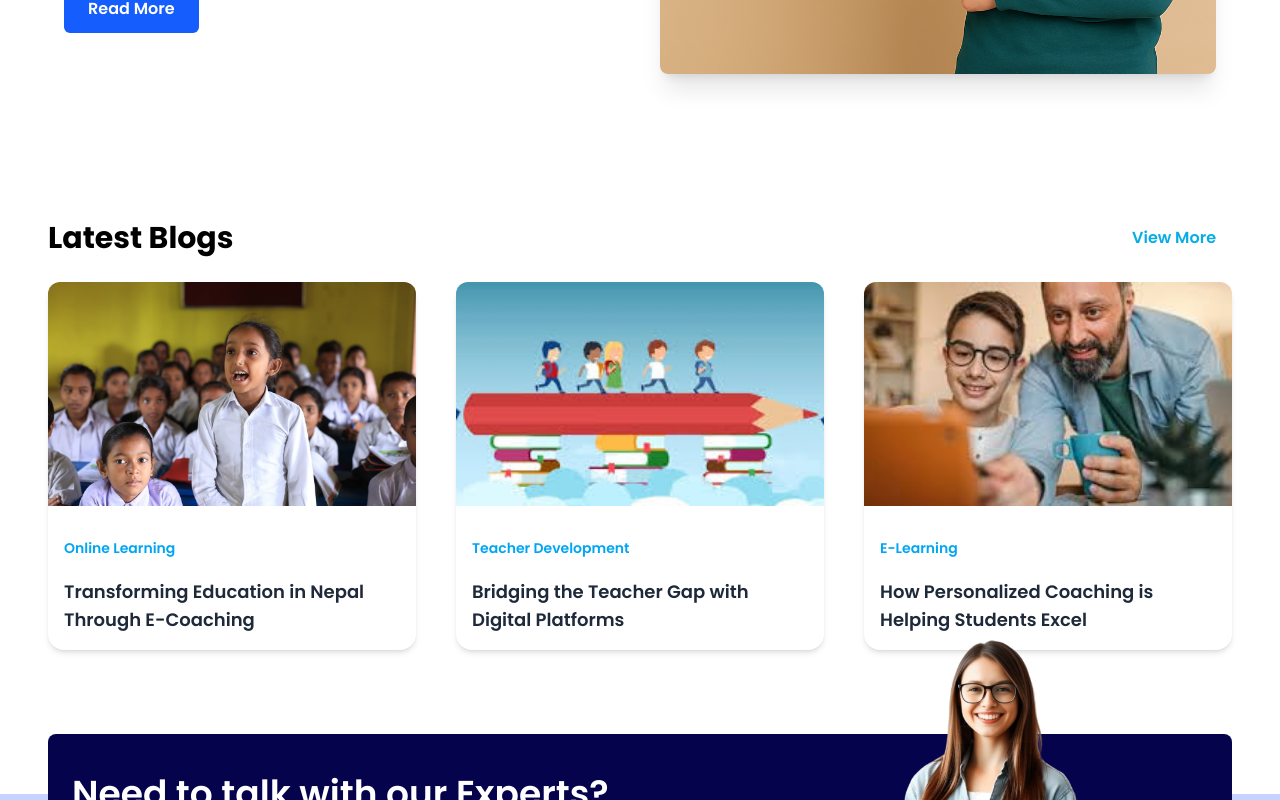
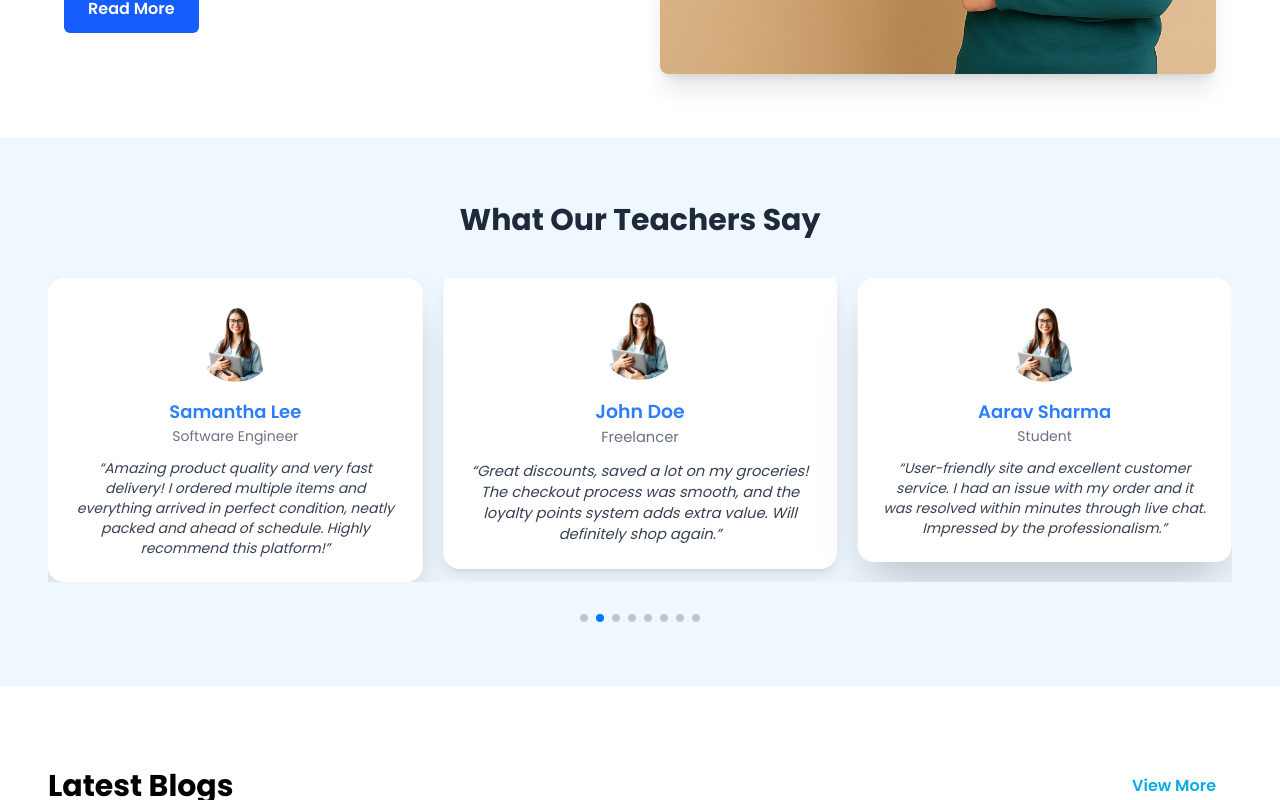
Before and after one commit to prasannarijal35/shikshyaghar, a Next.js app: page / in a window 1280 px wide. Shown: the part 1240-2040 px from the top of the page. Built offline with nearby package versions, Linux system fonts and the light colour scheme.

Commit message:
slider review

```diff
--- a/package.json
+++ b/package.json
@@ -13,7 +13,8 @@
     "next": "15.3.2",
     "react": "^19.0.0",
     "react-dom": "^19.0.0",
-    "react-icons": "^5.5.0"
+    "react-icons": "^5.5.0",
+    "swiper": "^11.2.8"
   },
   "devDependencies": {
     "@eslint/eslintrc": "^3",
--- a/src/components/home/HeroSection.tsx
+++ b/src/components/home/HeroSection.tsx
@@ -4,7 +4,7 @@ import React from "react";
 export default function HeroSection() {
   return (
     <section className="relative h-screen bg-[url('/your-image.jpg')] bg-cover bg-center text-white">
-      <div className="relative flex flex-col justify-center h-full px-6 md:px-16 max-w-4xl">
+      <div className="relative flex flex-col justify-center h-full px-6 md:px-16 max-w-4xl container">
         <div className="max-w-xl">
           <h1 className="text-4xl md:text-6xl font-bold mb-4 leading-tight">
             A Successful <br />
--- a/src/components/home/MainPage.tsx
+++ b/src/components/home/MainPage.tsx
@@ -1,11 +1,14 @@
 import React from "react";
 import { Blogs } from "@/components/blogs";
 import OverlapMainpage from "./OverlapMainpage";
+import ReviewSlider from "./Review";
+import { dummyReviews } from "@/data/review";
 
 export default function MainPage() {
   return (
     <>
       <OverlapMainpage />
+      <ReviewSlider reviews={dummyReviews} />
       <Blogs />
     </>
   );
--- /dev/null
+++ b/src/components/home/Review.tsx
@@ -0,0 +1,85 @@
+"use client";
+import React from "react";
+import { Swiper, SwiperSlide } from "swiper/react";
+import { Navigation, Pagination, Autoplay } from "swiper/modules";
+import "swiper/css";
+import "swiper/css/navigation";
+import "swiper/css/pagination";
+
+import { Review } from "@/types/review";
+import Image from "next/image";
+
+interface Props {
+  reviews: Review[];
+}
+
+export default function ReviewSlider({ reviews }: Props) {
+  return (
+    <section className="py-16 bg-[#f0f8ff]">
+      <div className="container mx-auto px-4">
+        <h2 className="text-3xl font-bold text-center mb-10 text-gray-800">
+          What Our Teachers Say
+        </h2>
+        <Swiper
+          modules={[Navigation, Pagination, Autoplay]}
+          spaceBetween={30}
+          slidesPerView={3}
+          centeredSlides={true}
+          pagination={{ clickable: true, el: ".custom-pagination" }}
+          autoplay={{ delay: 5000 }}
+          loop
+          className="review-swiper"
+          breakpoints={{
+            0: {
+              slidesPerView: 1,
+              spaceBetween: 20,
+            },
+            768: {
+              slidesPerView: 2,
+              spaceBetween: 30,
+            },
+            1024: {
+              slidesPerView: 3,
+              spaceBetween: 30,
+            },
+          }}
+        >
+          {reviews.map((review) => (
+            <SwiperSlide
+              key={review.id}
+              className="transition-transform duration-300"
+            >
+              {({ isActive }) => (
+                <div
+                  className={`review-card bg-white p-6 rounded-2xl shadow-2xl hover:shadow-lg transition-transform duration-300 ${
+                    isActive ? "scale-105 shadow-lg" : ""
+                  }`}
+                >
+                  <div className="flex flex-col items-center">
+                    <Image
+                      src={review.avatar}
+                      alt={review.name}
+                      width={80}
+                      height={80}
+                      className="rounded-full mb-4"
+                    />
+                    <h4 className="text-lg font-semibold text-blue-500 text-center">
+                      {review.name}
+                    </h4>
+                    <p className="text-sm text-gray-500 mb-3 text-center">
+                      {review.occupation}
+                    </p>
+                  </div>
+                  <p className="text-gray-700 text-sm italic text-center">
+                    “{review.comment}”
+                  </p>
+                </div>
+              )}
+            </SwiperSlide>
+          ))}
+        </Swiper>
+        <div className="custom-pagination flex justify-center mt-8" />
+      </div>
+    </section>
+  );
+}
--- a/src/components/home/index.ts
+++ b/src/components/home/index.ts
@@ -1,3 +1,4 @@
 export { default as Home } from "./Home";
 export { default as HeroSection } from "./HeroSection";
 export { default as OverlapMainpage } from "./OverlapMainpage";
+export { default as Review } from "./Review";
--- /dev/null
+++ b/src/data/review.ts
@@ -0,0 +1,69 @@
+import { Review } from "@/types/review";
+import Review1 from "@/assets/extraimages/girlimage.png";
+
+export const dummyReviews: Review[] = [
+  {
+    id: "1",
+    name: "Samantha Lee",
+    comment:
+      "Amazing product quality and very fast delivery! I ordered multiple items and everything arrived in perfect condition, neatly packed and ahead of schedule. Highly recommend this platform!",
+    occupation: "Software Engineer",
+    avatar: Review1.src,
+  },
+  {
+    id: "2",
+    name: "John Doe",
+    comment:
+      "Great discounts, saved a lot on my groceries! The checkout process was smooth, and the loyalty points system adds extra value. Will definitely shop again.",
+    occupation: "Freelancer",
+    avatar: Review1.src,
+  },
+  {
+    id: "3",
+    name: "Aarav Sharma",
+    comment:
+      "User-friendly site and excellent customer service. I had an issue with my order and it was resolved within minutes through live chat. Impressed by the professionalism.",
+    occupation: "Student",
+    avatar: Review1.src,
+  },
+  {
+    id: "4",
+    name: "Priya Kapoor",
+    comment:
+      "One of the best online grocery experiences I've had. The interface is simple, the categories are well organized, and the product descriptions are very accurate.",
+    occupation: "Nutritionist",
+    avatar: Review1.src,
+  },
+  {
+    id: "5",
+    name: "Carlos Mendoza",
+    comment:
+      "Fantastic customer experience! From browsing to payment, everything was seamless. The real-time order tracking is a nice touch and kept me updated throughout.",
+    occupation: "Logistics Manager",
+    avatar: Review1.src,
+  },
+  {
+    id: "6",
+    name: "Fatima Zahra",
+    comment:
+      "I’m so happy with my order! The quality of the fresh produce exceeded my expectations. It's rare to find such reliability with online grocery services in my area.",
+    occupation: "Home Chef",
+    avatar: Review1.src,
+  },
+  {
+    id: "7",
+    name: "Rajiv Menon",
+    comment:
+      "I was a bit skeptical at first, but this website proved me wrong. Everything from price to packaging was top-notch. I’ve already recommended it to my friends.",
+    occupation: "Teacher",
+    avatar: Review1.src,
+  },
+  {
+    id: "8",
+    name: "Emily Johnson",
+    comment:
+      "Clean layout, detailed product pages, and responsive support. Even during peak hours, the delivery was punctual. It's now my go-to place for weekly shopping.",
+    occupation: "Marketing Consultant",
+    avatar: Review1.src,
+  },
+];
--- /dev/null
+++ b/src/types/review.ts
@@ -0,0 +1,8 @@
+// types/review.ts
+export interface Review {
+  id: string;
+  name: string;
+  comment: string;
+  occupation: string;
+  avatar: string;
+}
```
Also changed, not shown: 1 other file (tests, documents, lock files or other folders).
